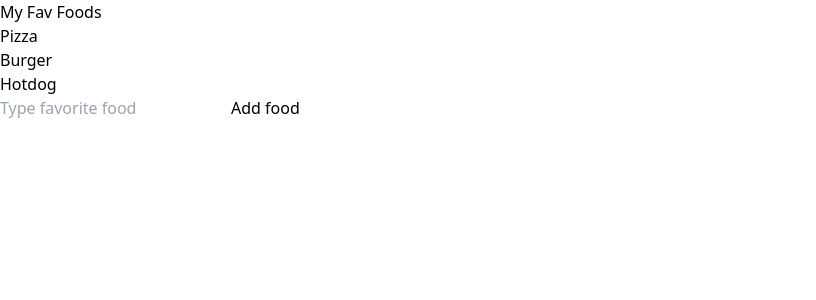
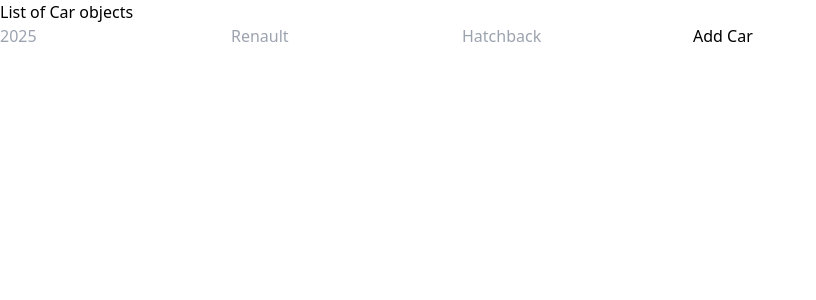
Before and after one commit to Athish-18/reactLearn, a React (Vite) app in the folder react-first-project/: page / in a window 1280 px wide. Shown: the top 300 px of the page, without its empty margins (0-816 px from the left). Built offline with nearby package versions, Linux system fonts and the light colour scheme.

Commit message:
updating state of array of objects

```diff
--- a/react-first-project/src/MyComponent.jsx
+++ b/react-first-project/src/MyComponent.jsx
@@ -1,41 +1,51 @@
 import React, { useState } from "react";
+function MyComponent() {
+  const [cars, setCar] = useState([]);
+  const [carYear, setYear] = useState(new Date().getFullYear());
+  const [carMake, setMake] = useState("");
+  const [carModel, setModel] = useState("");
 
-function MyComponent() {
-  // State to store list of foods
-  const [foods, setFoods] = useState(["Pizza", "Burger", "Hotdog"]);
+  function addCar() {
+    const newCar = { year: carYear, make: carMake, model: carModel };
+    setCar((c) => [...c, newCar]);
 
-  // Function to add a new food item
-  const handleAddFood = () => {
-    // Get input value
-    const foodItem = document.getElementById("fav").value;
+    setYear(new Date().getFullYear());
+    setMake("");
+    setModel("");
+  }
 
+  function addYear(event) {
+    setYear(event.target.value);
+  }
 
+  function addMake(event) {
+    setMake(event.target.value);
+  }
 
-    // Update state using updater function
-    setFoods((f) => [...f, foodItem]);
+  function addModel(event) {
+    setModel(event.target.value);
+  }
 
-    // Clear input field after adding
-    document.getElementById("fav").value = "";
-  };
+  function handleRemove(index) {
+    setCar((c) => c.filter((_, i) => i !== index)); // if i click on list item at index i, remove that item
+  }
 
   return (
     <>
-      <h1>My Fav Foods</h1>
-
+      <h1>List of Car objects</h1>
       <ul>
-        {/* map() must RETURN JSX */}
-        {foods.map((food, index) => (
-          <li key={index}>{food}</li>
+        {cars.map((car, index) => (
+          <li key={index} onCClick={() => handleRemove(index)}>
+            {" "}
+            {car.year} {car.make} {car.model}
+          </li>
         ))}
       </ul>
-
-      {/* Input field */}
-      <input type="text" id="fav" placeholder="Type favorite food" />
-
-      {/* Button to add food */}
-      <button onClick={handleAddFood}>Add food</button>
+      <input type="number" placeholder="2025" onChange={addYear}></input>
+      <input type="text" placeholder="Renault" onChange={addMake}></input>
+      <input type="text" placeholder="Hatchback" onChange={addModel}></input>
+      <button onClick={addCar}> Add Car</button>
     </>
   );
 }
-
 export default MyComponent;
```
